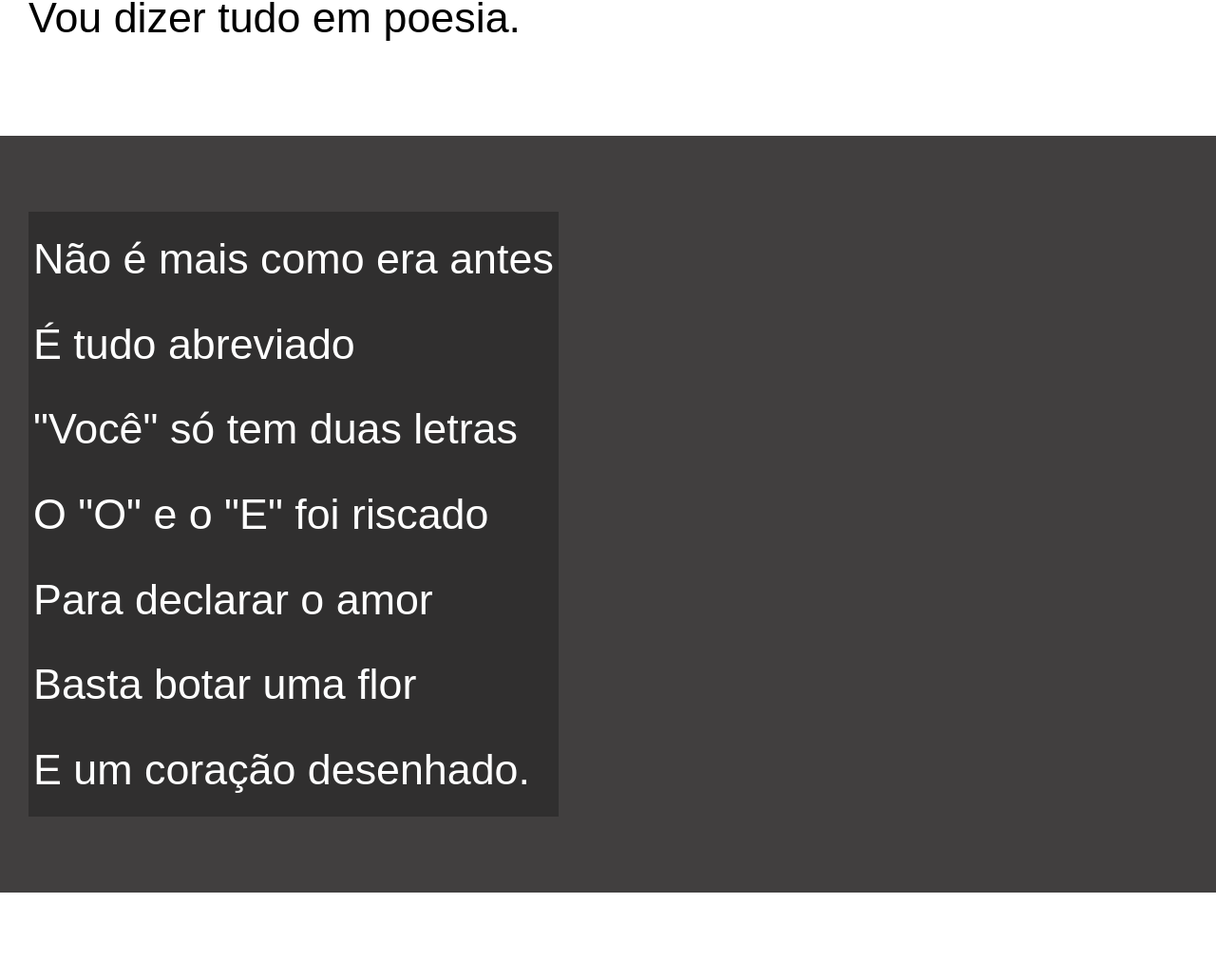
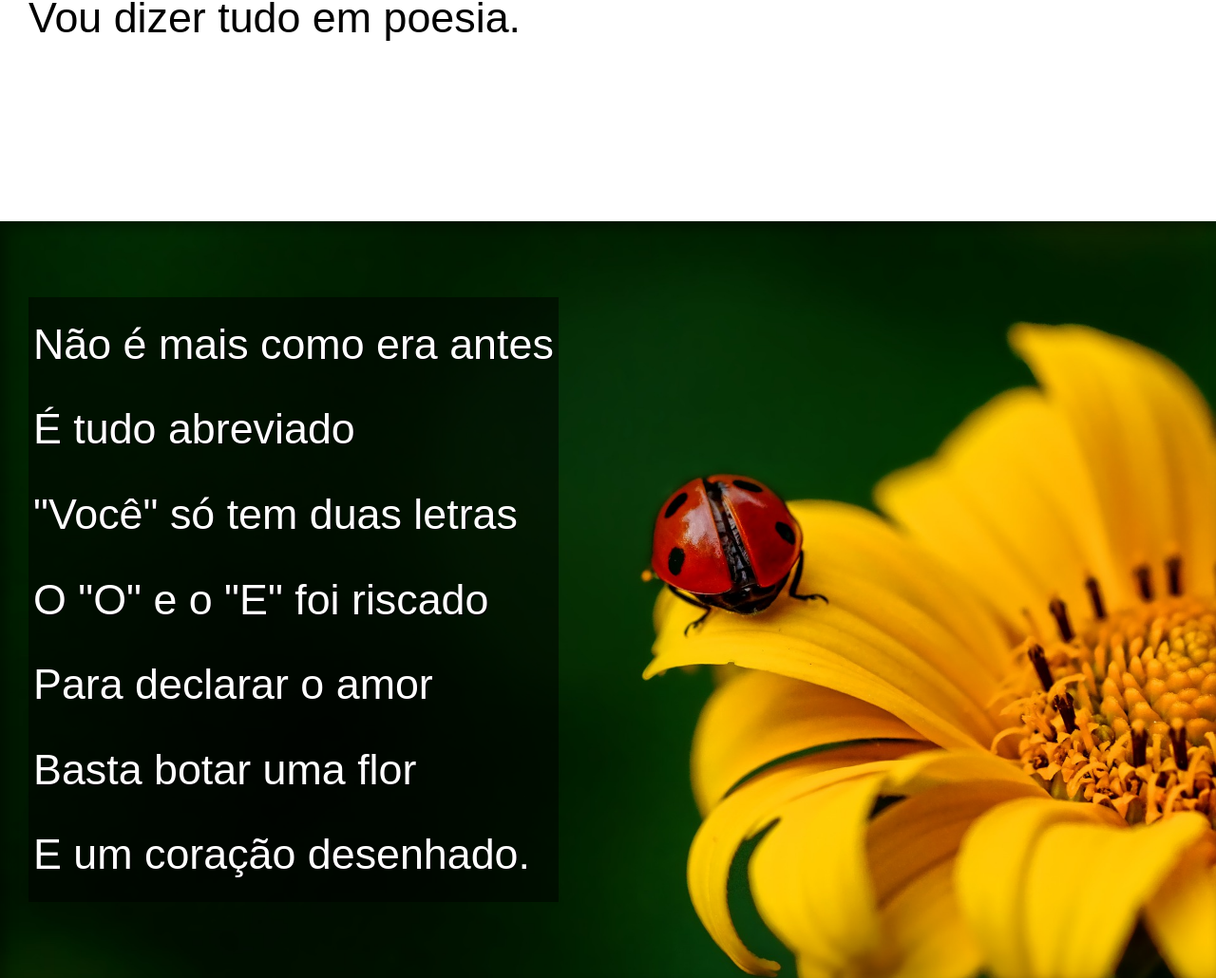
Before and after one commit to CarlosHCBessa/HTML-CSS, a plain HTML site: page EXERCÍCIOS/desafio 12/cordel.html in a window 1280 px wide. Shown: the part 903-1933 px from the top of the page at 95% size. Drawn offline with Linux system fonts and the light colour scheme.

Commit message:
atualização desafio 12

```diff
--- a/EXERCÍCIOS/desafio 12/cordel.html
+++ b/EXERCÍCIOS/desafio 12/cordel.html
@@ -28,7 +28,7 @@
     </section>
 
 
-    <section class="imagem">
+    <section class="imagem" id="img01">
         <p>
             Não é mais como era antes <br>
             É tudo abreviado <br>
@@ -64,7 +64,7 @@
     </section>
 
 
-    <section class="imagem">
+    <section class="imagem" id="img02">
         <p>
             Tenho saudade das cartas <br>
             Escritas com a própria mão <br>
--- a/EXERCÍCIOS/desafio 12/style.css
+++ b/EXERCÍCIOS/desafio 12/style.css
@@ -57,6 +57,10 @@ section {
     font-family: var(--fonte3)q
 }
 
+section > p {
+    padding-bottom: 2em ;
+}
+
 section.normal {
     background-color: white;
     color: black;
@@ -65,12 +69,26 @@ section.normal {
 section.imagem {
     background-color: rgb(65, 63, 63);
     color: white;
+    box-shadow: inset 6px 6px 13px rgba(0, 0, 0, 0.39);
+    background-size: cover;
+    background-attachment: fixed;
 }
 
 section.imagem > p {
-    background-color: rgba(0, 0, 0, 0.26);
+    background-color: rgba(0, 0, 0, 0.514);
     display: inline-block;
     padding: 5px;
+    text-shadow: 1px 1px 0px black;
+}
+
+section#img01 {
+    background-image: url('imagens/background001.jpg');
+    background-position: right center;
+}
+
+section#img02 {
+    background-image: url('imagens/background002.jpg');
+    background-position: right center;
 }
 
 footer {
```
